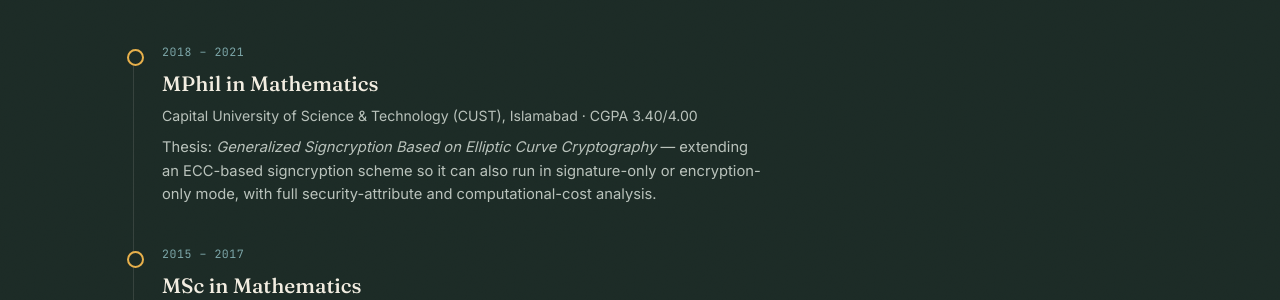
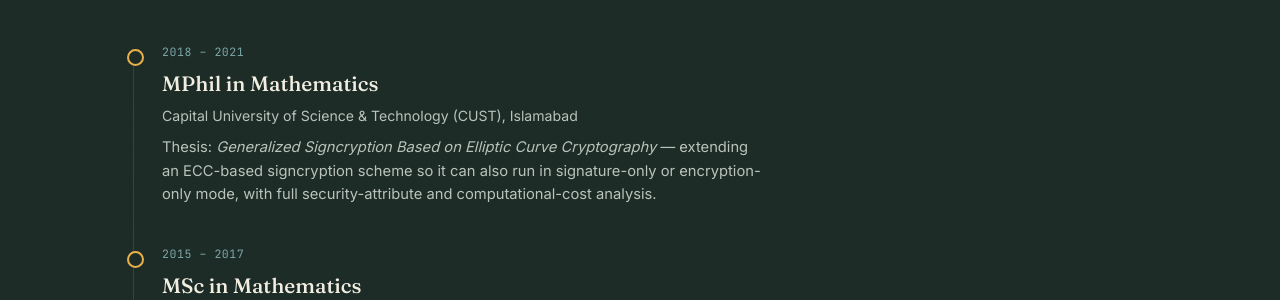
Before and after one commit to Sohaib-Hasan/Sohaib-Hasan.github.io, a Jekyll site: the page about.html, which Jekyll copies as it is, in a window 1280 px wide and 900 px high, scrolled down 1026 px. Shown: the part 153-453 px from the top of the window. Built offline with Jekyll 4.4.1, drawn with Linux system fonts in a browser that asks for light colours.

Commit message:
Update about.html

```diff
--- a/about.html
+++ b/about.html
@@ -77,7 +77,7 @@
     <div class="tl-item">
       <span class="tl-date">2018 – 2021</span>
       <h3>MPhil in Mathematics</h3>
-      <div class="tl-org">Capital University of Science &amp; Technology (CUST), Islamabad · CGPA 3.40/4.00</div>
+      <div class="tl-org">Capital University of Science &amp; Technology (CUST), Islamabad</div>
       <p>Thesis: <em>Generalized Signcryption Based on Elliptic Curve Cryptography</em> — extending an ECC-based signcryption scheme so it can also run in signature-only or encryption-only mode, with full security-attribute and computational-cost analysis.</p>
     </div>
     <div class="tl-item">
```
